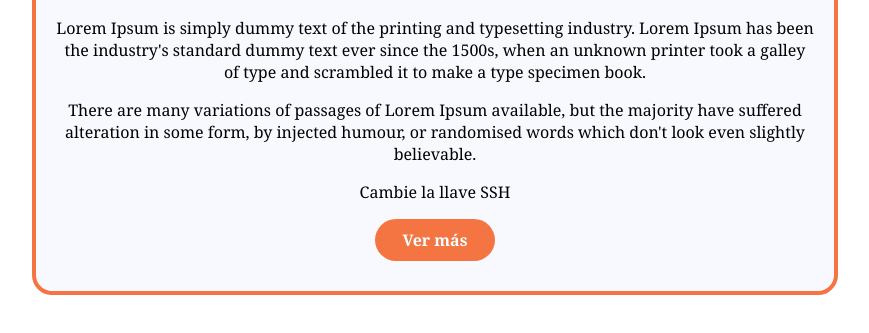
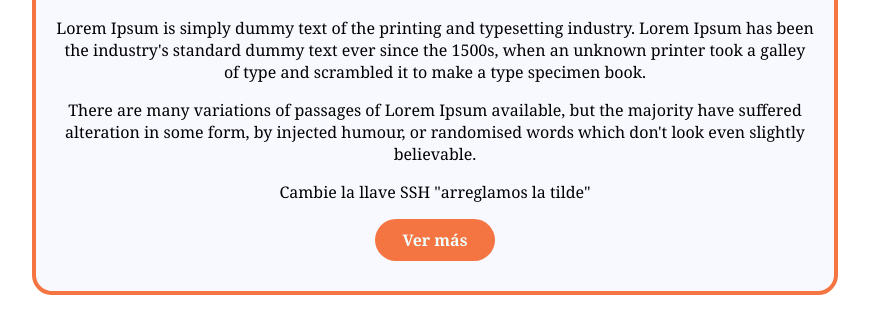
Before and after one commit to JoseWaldo/blogsito2, a plain HTML site: page index.html in a window 1280 px wide. Shown: the part 131-464 px from the top of the page, without its empty margins (205-1074 px from the left). Drawn offline with Linux system fonts and the light colour scheme.

```diff
--- a/index.html
+++ b/index.html
@@ -15,7 +15,7 @@
             <h2>Lorem Ipsum</h2>
             <p>Lorem Ipsum is simply dummy text of the printing and typesetting industry. Lorem Ipsum has been the industry's standard dummy text ever since the 1500s, when an unknown printer took a galley of type and scrambled it to make a type specimen book.</p>
             <p>There are many variations of passages of Lorem Ipsum available, but the majority have suffered alteration in some form, by injected humour, or randomised words which don't look even slightly believable.</p>
-            <p>Cambie la llave SSH</p>
+            <p>Cambie la llave SSH "arreglamos la tilde"</p>
             <div class="boton">
                 <span>Ver más</span>
             </div>
```
